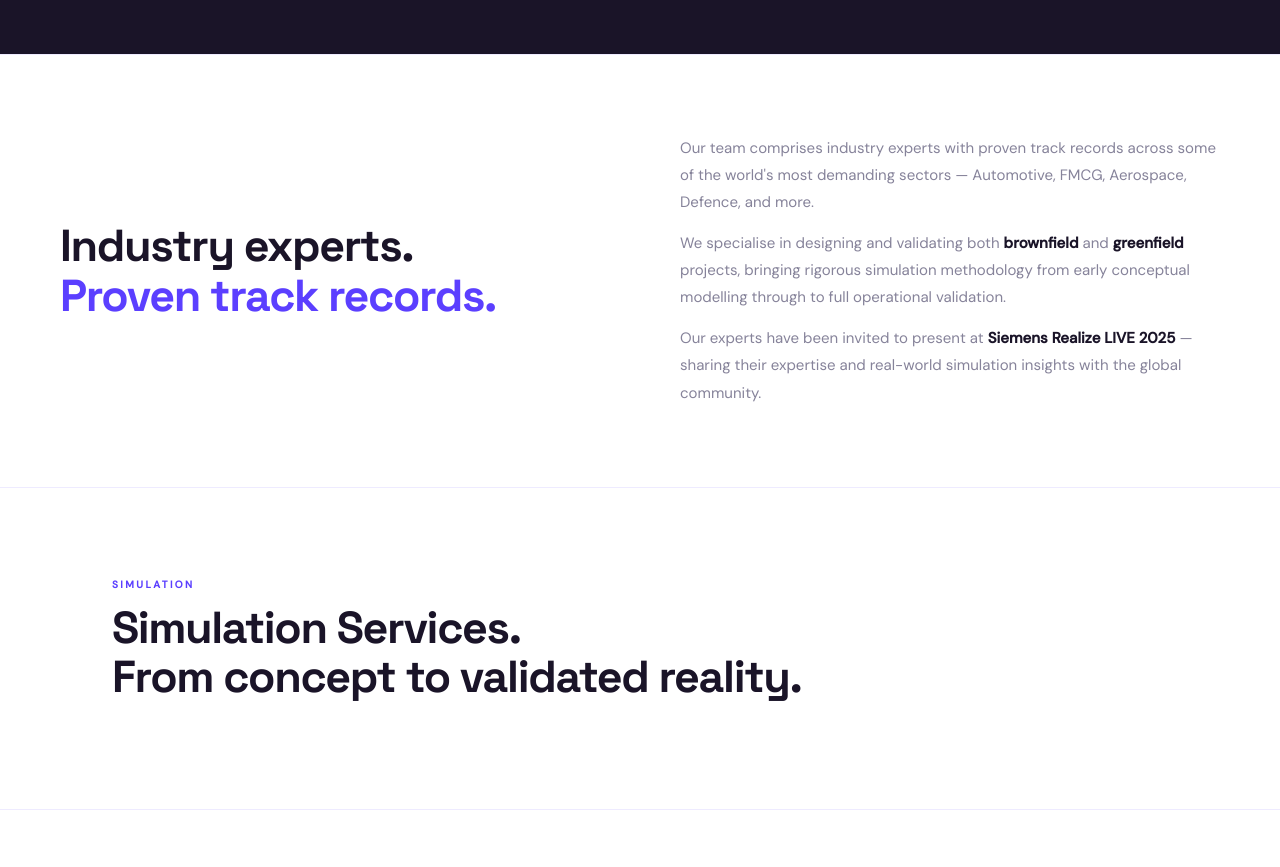
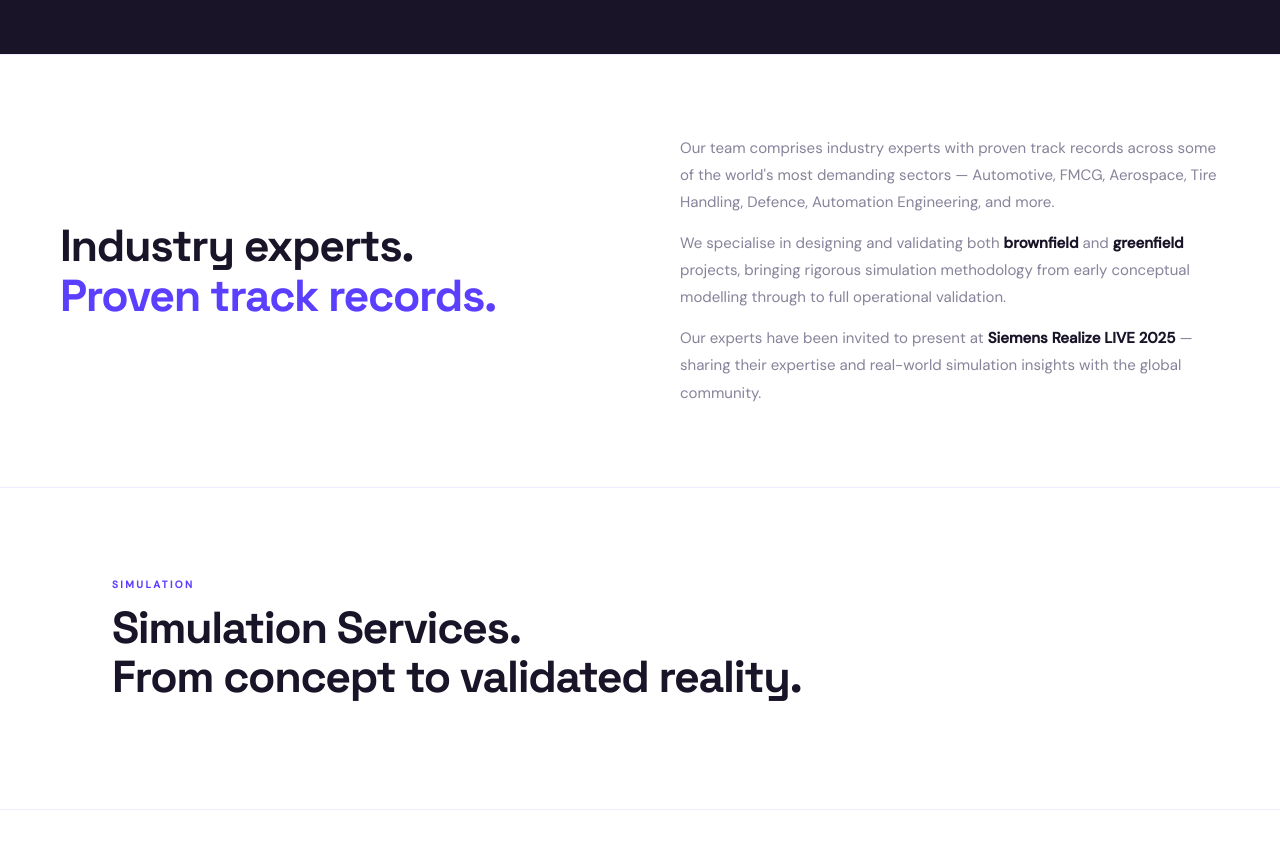
Before and after one commit to simulatecorp/HomePage, a plain HTML site: page index.html in a window 1280 px wide. Shown: the part 1340-2207 px from the top of the page. Drawn offline with Linux system fonts and the light colour scheme.

Commit message:
Update about text

```diff
--- a/index.html
+++ b/index.html
@@ -402,7 +402,7 @@ footer{padding:40px 52px;border-top:1px solid var(--border);background:#fff}
       <h2 class="about-headline reveal">Industry experts.<br><em>Proven track records.</em></h2>
     </div>
     <div class="about-body reveal d1">
-      <p>Our team comprises industry experts with proven track records across some of the world's most demanding sectors — Automotive, FMCG, Aerospace, Defence, and more.</p>
+      <p>Our team comprises industry experts with proven track records across some of the world's most demanding sectors — Automotive, FMCG, Aerospace, Tire Handling, Defence, Automation Engineering, and more.</p>
       <p>We specialise in designing and validating both <strong>brownfield</strong> and <strong>greenfield</strong> projects, bringing rigorous simulation methodology from early conceptual modelling through to full operational validation.</p>
       <p>Our experts have been invited to present at <strong>Siemens Realize LIVE 2025</strong> — sharing their expertise and real-world simulation insights with the global community.</p>
     </div>
```
